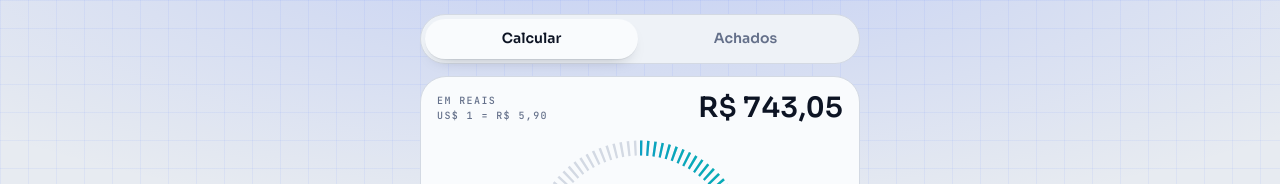
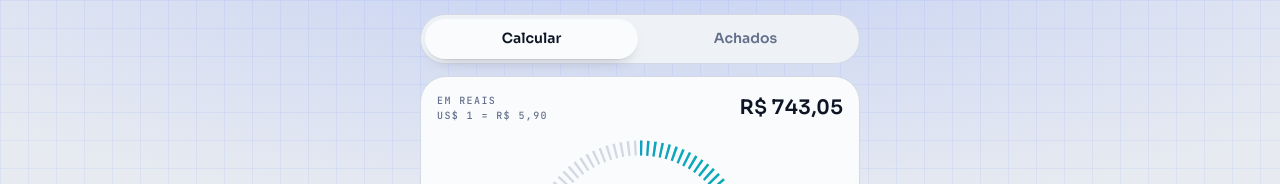
Before and after one commit to jujunanci-sys/meu_projeto, a plain HTML site: page calculadora-outlet/index.html in a window 1280 px wide. Shown: the top 184 px of the page. Drawn offline with Linux system fonts and the light colour scheme; a web font is replaced by a local one.

Commit message:
Calculadora outlet: valor em reais um pouco menor
Co-Authored-By: Claude Opus 5.5 <noreply@anthropic.com>
Claude-Session: https://claude.ai/code/session_01FR8btMLXjBAh5Cu4qGdABZ

```diff
--- a/calculadora-outlet/index.html
+++ b/calculadora-outlet/index.html
@@ -93,7 +93,7 @@ button:focus-visible, input:focus-visible { outline: 2px solid var(--accent); ou
 }
 .brl { display: flex; justify-content: space-between; align-items: center; gap: 12px; }
 .brl .label { line-height: 1.5; }
-#vBrl { font: 600 clamp(22px, 7vw, 28px)/1 var(--font-display); letter-spacing: -.01em; white-space: nowrap; font-variant-numeric: tabular-nums; }
+#vBrl { font: 600 clamp(17px, 5vw, 20px)/1 var(--font-display); letter-spacing: -.01em; white-space: nowrap; font-variant-numeric: tabular-nums; }
 
 .ring { position: relative; width: min(100%, 236px); margin: 0 auto; aspect-ratio: 1; max-width: 100%; }
 .ring svg { width: 100%; height: 100%; display: block; transform: rotate(-90deg); }
```
